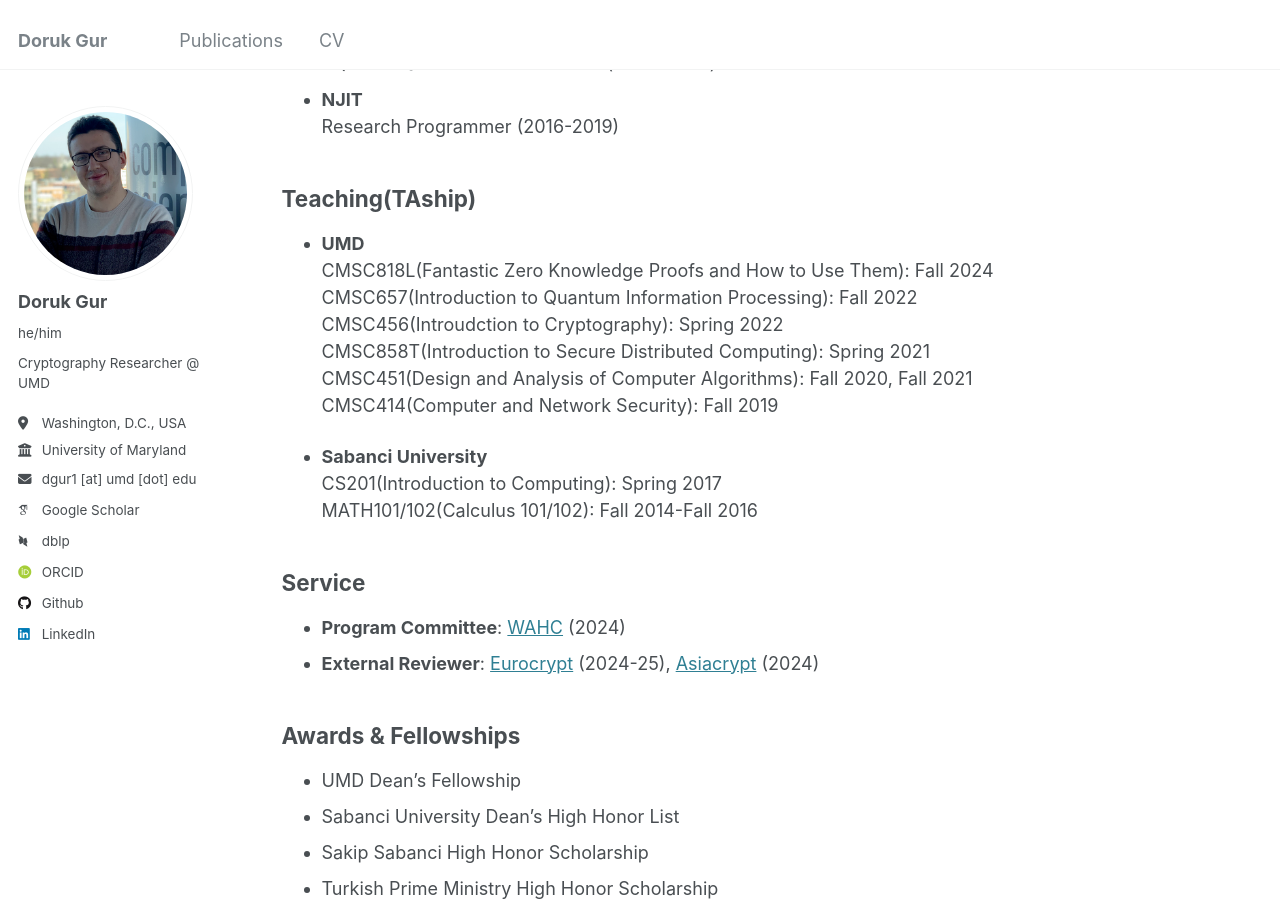
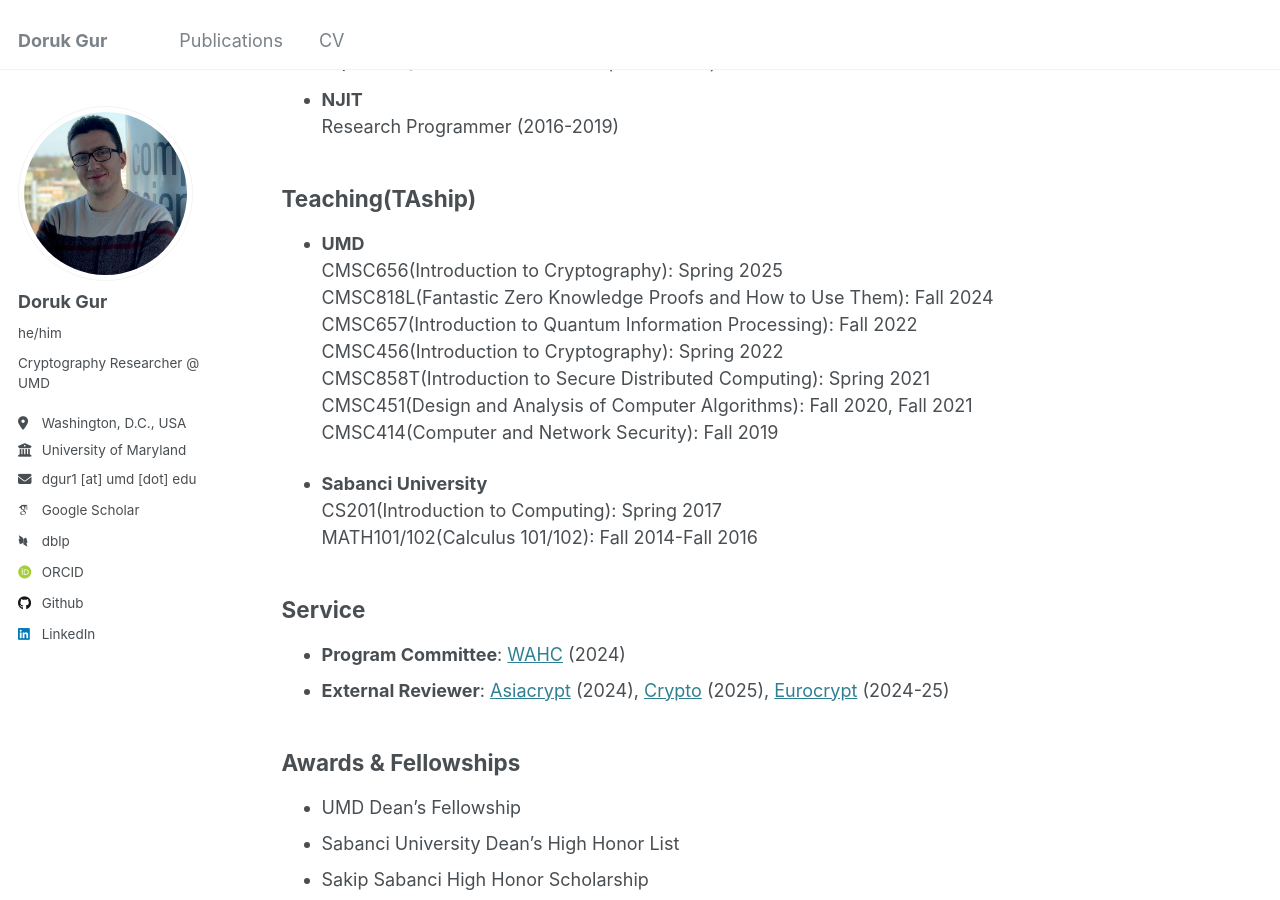
Before and after one commit to doruk19/doruk19.github.io, a Jekyll site: the page built from _pages/cv.md, in a window 1280 px wide and 900 px high, scrolled down 588 px. Built offline with Jekyll 4.4.1, drawn with Linux system fonts in a browser that asks for light colours; some web fonts are replaced.

```diff
--- a/_pages/cv.md
+++ b/_pages/cv.md
@@ -32,9 +32,10 @@ Research
 Teaching(TAship)
 -----
 * **UMD** \\
+  CMSC656(Introduction to Cryptography): Spring 2025 \\
   CMSC818L(Fantastic Zero Knowledge Proofs and How to Use Them): Fall 2024\\
   CMSC657(Introduction to Quantum Information Processing): Fall 2022 \\
-  CMSC456(Introudction to Cryptography): Spring 2022\\
+  CMSC456(Introduction to Cryptography): Spring 2022\\
   CMSC858T(Introduction to Secure Distributed Computing): Spring 2021 \\
   CMSC451(Design and Analysis of Computer Algorithms): Fall 2020, Fall 2021 \\
   CMSC414(Computer and Network Security): Fall 2019
@@ -46,7 +47,7 @@ Teaching(TAship)
 Service
 -----
 * **Program Committee**: [WAHC](https://homomorphicencryption.org/wahc-2024/) (2024)
-* **External Reviewer**: [Eurocrypt](https://eurocrypt.iacr.org/) (2024-25), [Asiacrypt](https://asiacrypt.iacr.org/) (2024)
+* **External Reviewer**: [Asiacrypt](https://asiacrypt.iacr.org/) (2024), [Crypto](https://crypto.iacr.org/) (2025), [Eurocrypt](https://eurocrypt.iacr.org/) (2024-25)
 
 Awards & Fellowships
 -----
--- /dev/null
+++ b/google5e653e00971590f1.html
@@ -0,0 +1 @@
+google-site-verification: google5e653e00971590f1.html
```
Also changed, not shown: _pages/publications.md (+1 -1 lines).
